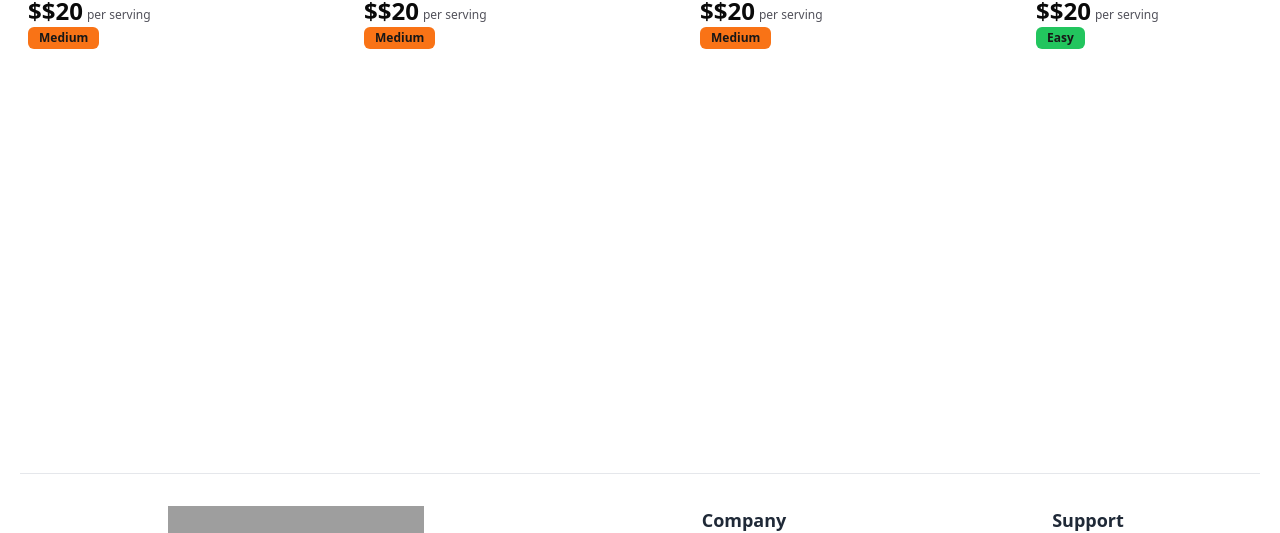
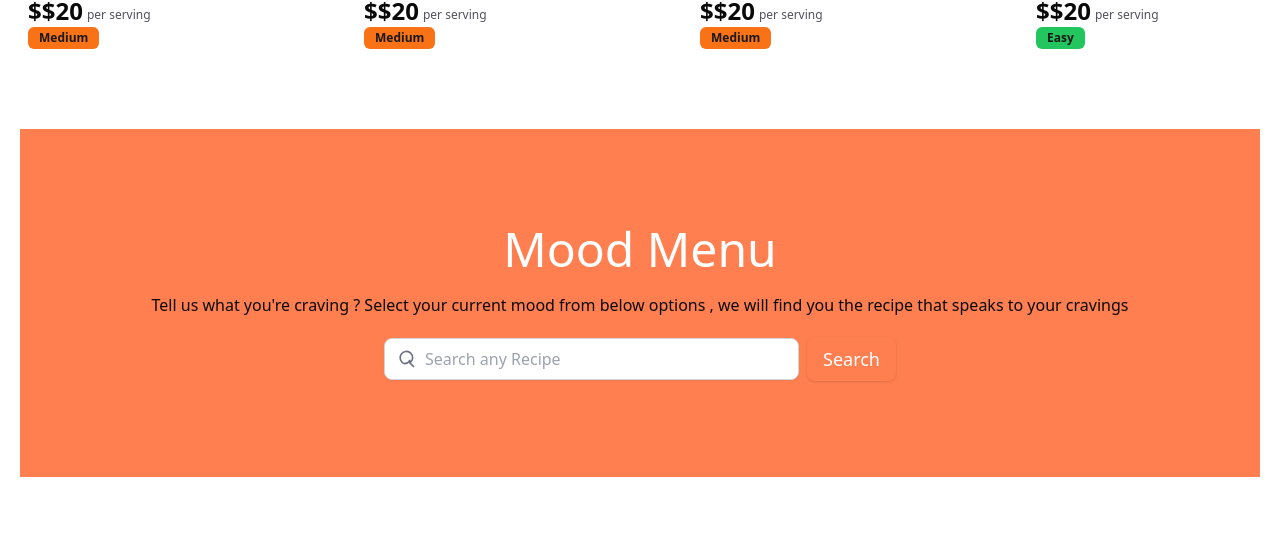
Before and after one commit to neerubhandari/RecipeHub, a Next.js app: page / in a window 1280 px wide. Shown: the part 1314-1847 px from the top of the page. Built offline with nearby package versions, Linux system fonts and the light colour scheme; grey boxes are pictures that could not be loaded.

Commit message:
feat : mood menu section added

```diff
--- a/app/page.tsx
+++ b/app/page.tsx
@@ -1,6 +1,7 @@
 import Banner from "./src/components/banner";
 import AppFooter from "./src/components/footer";
 import Header from "./src/components/header";
+import MoodMenu from "./src/components/moodMenu";
 import { RecipeSubsection } from "./src/components/recipesubsection";
 import Recipes from "./src/components/recipies";
 
@@ -21,6 +22,9 @@ export default function Home() {
           </p>
         </div> */}
         <RecipeSubsection />
+        <div className="my-10">
+          <MoodMenu />
+        </div>
         <AppFooter />
         {/* <Recipes /> */}
       </div>
--- /dev/null
+++ b/app/src/components/moodMenu/index.tsx
@@ -0,0 +1,17 @@
+import React from "react";
+import SearchBox from "../searchbox";
+
+const MoodMenu = () => {
+  return (
+    <div className="bg-[#FF7F50] py-24 flex flex-col gap-5 items-center">
+      <h1 className="text-5xl text-white">Mood Menu</h1>
+      <div>
+        Tell us what you're craving ? Select your current mood from below
+        options , we will find you the recipe that speaks to your cravings
+      </div>
+      <SearchBox />
+    </div>
+  );
+};
+
+export default MoodMenu;
```
